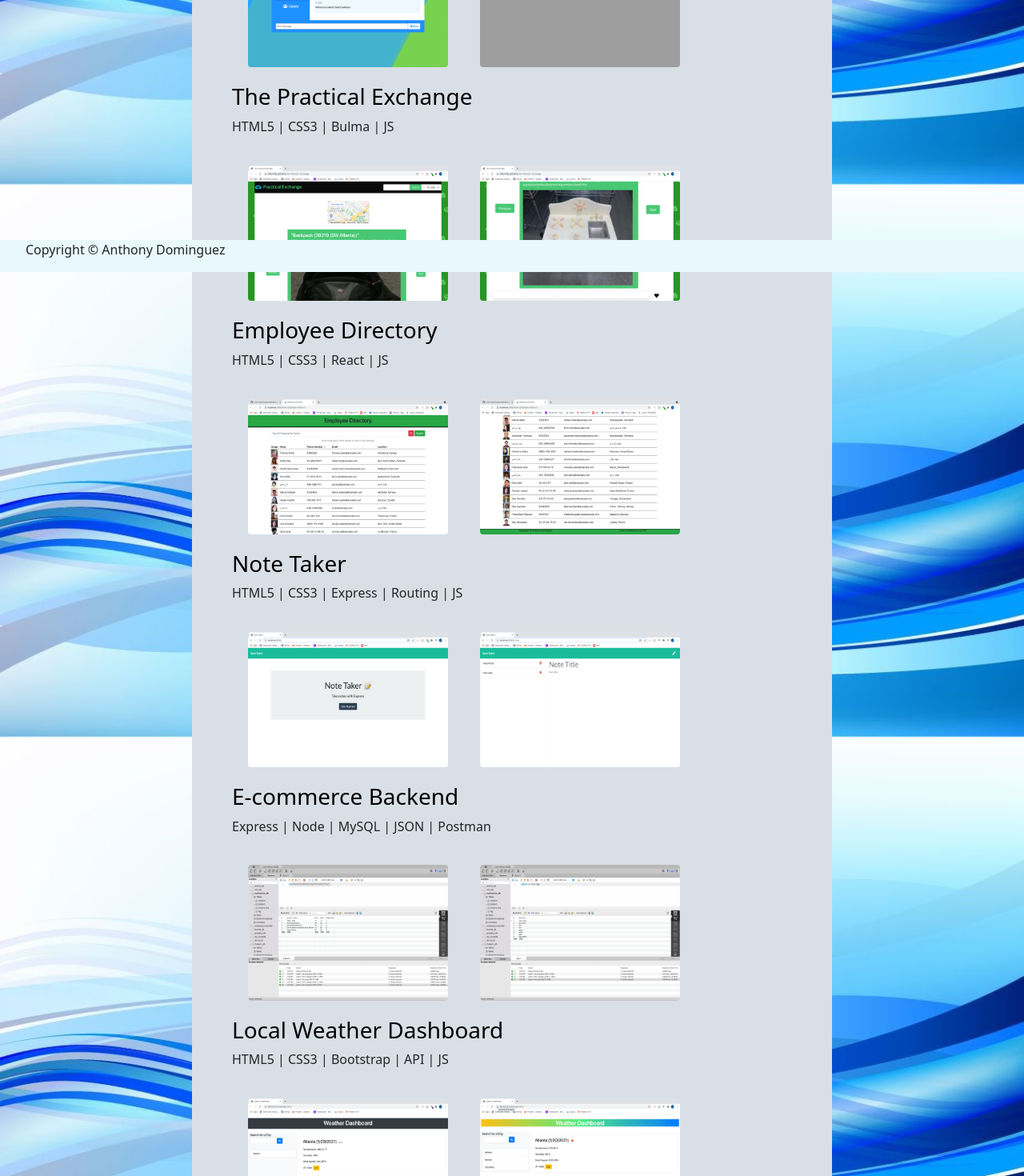
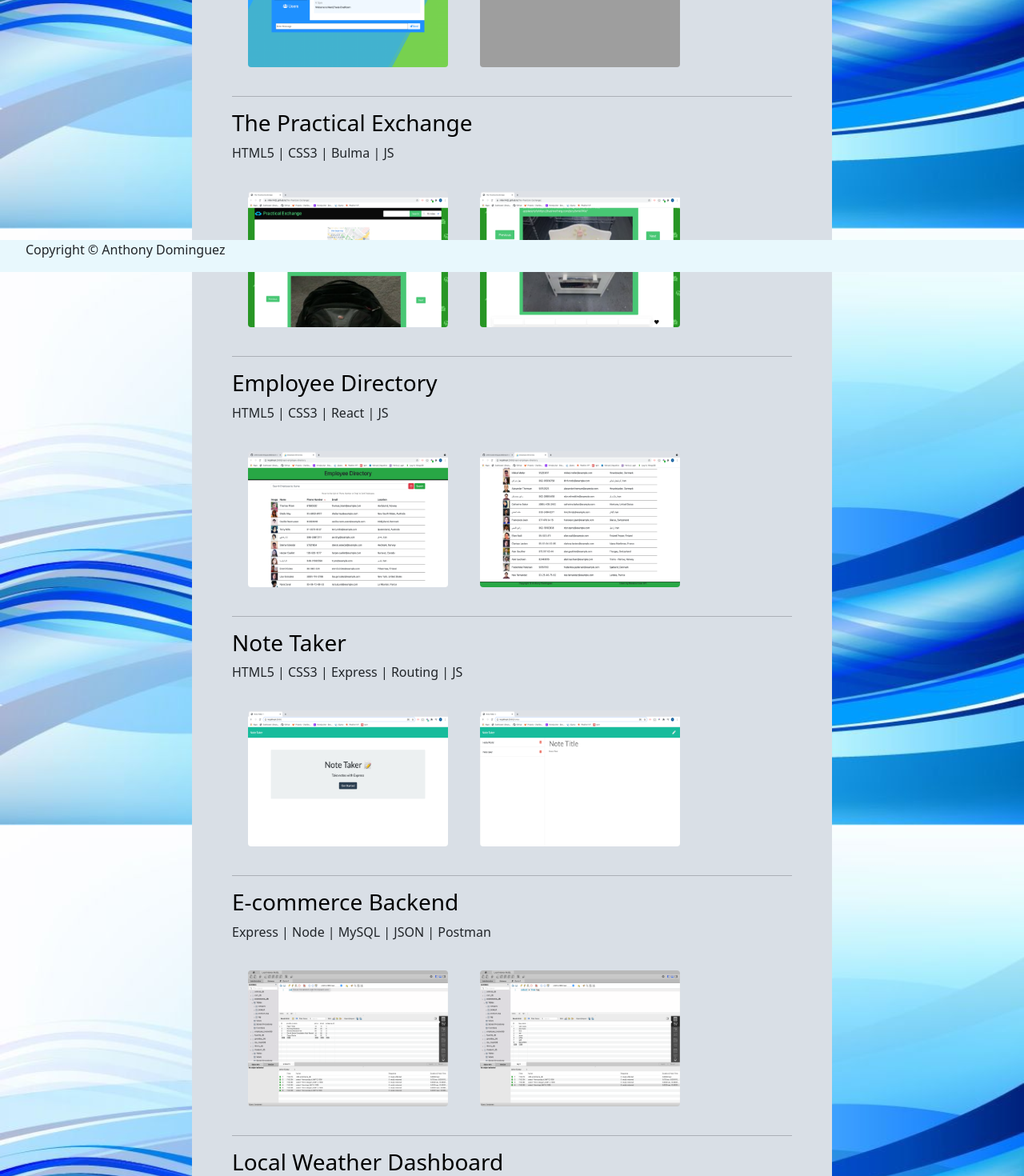
Before and after one commit to anthonydominguez86/anthony-dominguez-86-react, a React (Create React App) app in the folder portfolio/: page /portfolio in a window 1280 px wide. Shown: the part 460-1930 px from the top of the page at 80% size. Built offline with nearby package versions, Linux system fonts and the light colour scheme; grey boxes are pictures that could not be loaded.

Commit message:
added breaks in page to show each project with title and langauges

```diff
--- a/portfolio/src/components/pages/Portfolio.js
+++ b/portfolio/src/components/pages/Portfolio.js
@@ -26,27 +26,28 @@ function Portfolio() {
         <p>MySQL | JQuery| Bootstrap | HandlebarsJS</p>
         <a href= "https://rhubarb-cake-73090.herokuapp.com/"><img src={Image} class="rounded float-left" alt="project" style={{margin: "20px"}} height="170" width="250"></img></a>
         <a href= "https://github.com/Milan1422/A-Brave-Dolphin-App"><img src= {Image1} class="rounded float-right" alt="project2" style={{margin: "20px"}} height="170" width="250"></img></a>
-
+        <hr></hr>
         <h3>The Practical Exchange</h3>
         <p>HTML5 | CSS3 | Bulma | JS </p>
         <a href= "https://milan1422.github.io/The-Practical-Exchange/"><img src= {Image2} class="rounded float-left" alt="project3" style={{margin: "20px"}} height="170" width="250"></img></a>
         <a href= "https://github.com/Milan1422/The-Practical-Exchange"><img src= {Image3} class="rounded float-right" alt="project4" style={{margin: "20px"}} height="170" width="250"></img></a>
-
+        <hr></hr>
         <h3>Employee Directory</h3>
         <p>HTML5 | CSS3 | React | JS </p>
+        {/* <p>An employee directory using filters and search function using React.</p>  */}
         <a href= "hhttps://anthonydominguez86.github.io/react-employee-directory/"><img src= {Image4} class="rounded float-left" alt="project3" style={{margin: "20px"}} height="170" width="250"></img></a>
         <a href= "https://github.com/anthonydominguez86/react-employee-directory"><img src= {Image5} class="rounded float-right" alt="project4" style={{margin: "20px"}} height="170" width="250"></img></a>
-
+        <hr></hr>
         <h3>Note Taker</h3>
         <p>HTML5 | CSS3 | Express | Routing | JS </p>
         <a href= "https://guarded-bastion-41842.herokuapp.com/"><img src= {Image6} class="rounded float-left" alt="project3" style={{margin: "20px"}} height="170" width="250"></img></a>
         <a href= "https://github.com/anthonydominguez86/note-taker-express"><img src= {Image7} class="rounded float-right" alt="project4" style={{margin: "20px"}} height="170" width="250"></img></a>
-
+        <hr></hr>
         <h3>E-commerce Backend</h3>
         <p>Express | Node  | MySQL | JSON | Postman </p>
         <a href= "https://drive.google.com/file/d/1T-Jn6DlHpZge_yvpi0eaUClufl8Ats7i/view?usp=sharing"><img src= {Image8} class="rounded float-left" alt="project3" style={{margin: "20px"}} height="170" width="250"></img></a>
         <a href= "https://github.com/anthonydominguez86/e-commerce-backend"><img src= {Image9} class="rounded float-right" alt="project4" style={{margin: "20px"}} height="170" width="250"></img></a>
-
+        <hr></hr>
         <h3>Local Weather Dashboard</h3>
         <p>HTML5 | CSS3 | Bootstrap | API | JS </p>
         <a href= "https://anthonydominguez86.github.io/weather-dashboard-week-6/"><img src= {Image10} class="rounded float-left" alt="weather" style={{margin: "20px"}} height="170" width="250"></img></a>
```
